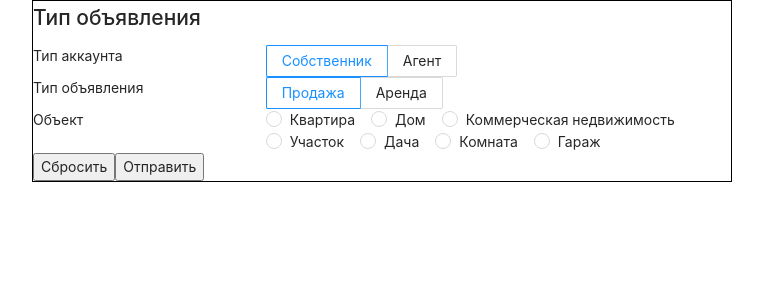
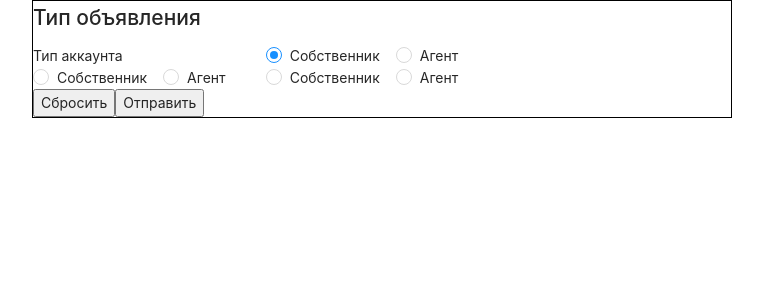
Before and after one commit to beks2995/form, a React (Create React App) app: page / in a window 1280 px wide. Shown: the top 300 px of the page, without its empty margins (23-786 px from the left). Built offline with nearby package versions, Linux system fonts and the light colour scheme.

Commit message:
code review 02.03

```diff
--- a/src/components/controllers/inputNumber/inputNumber.tsx
+++ b/src/components/controllers/inputNumber/inputNumber.tsx
@@ -6,8 +6,10 @@ import {IInputNumberProps} from "../../types/types";
 const InputNumber = ({name, control, min, max, label, m2}: IInputNumberProps) => {
     return (
         <Controller name={name} control={control} render={({field: {onChange, value}}) => (
+            // todo recreate styles without using inline-styles
             <div style={{maxWidth: '100px', display: 'flex', flexWrap: 'wrap'}}>
                 <IN type={'number'} min={min} max={max} onChange={onChange} value={value} style={{maxWidth: '70px'}}/>
+                {/* // todo recreate styles without using inline-styles */}
                 {m2 && <span style={{marginLeft: '4px'}}>м<sup>2</sup></span>}
                 {label && <span>{label}</span>}
             </div>
--- a/src/components/controllers/radioButton/radioButton.tsx
+++ b/src/components/controllers/radioButton/radioButton.tsx
@@ -1,9 +1,11 @@
+// TODO remove unuse variables
 import React, {VFC} from 'react';
 import {Radio} from "antd";
 import {Controller} from "react-hook-form";
 import {IRadioBtnsProps} from "../../types/types";
 
-const RadioButton = ({name, control, formData, btn}: IRadioBtnsProps) => {
+// TODO return type
+const RadioButton = ({name, control, formData, optionType = 'default'}: IRadioBtnsProps) => {
     return (
         <Controller
             name={name}
@@ -11,7 +13,7 @@ const RadioButton = ({name, control, formData, btn}: IRadioBtnsProps) => {
             render={({field: {onChange, value}}) => (
             <Radio.Group
                 options={formData}
-                optionType={btn ? "button" : "default"}
+                optionType={optionType}
                 className='radio-group-custom'
                 value={value}
                 onChange={(e) => onChange(e.target.value)} />
--- a/src/components/form/RentForm.tsx
+++ b/src/components/form/RentForm.tsx
@@ -15,6 +15,36 @@ import Plot from "./aboutForm/plot";
 import Room from "./aboutForm/room";
 import Garage from "./aboutForm/garage";
 
+// TODO any type // TODO return type
+// const DynamicForm = (watchBuilding: string, control: any) => {
+
+//     switch (watchBuilding) {
+//         case 'flat':
+//             return <FlatForm control={control}/>
+
+//         default:
+//             return;
+//     }
+
+//     return {watchBuilding[0] === 'flat'
+//     ? <FlatForm control={control}/>
+//     : watchBuilding[0] === 'house'
+//         ? <HouseForm control={control}/>
+//         : watchBuilding[0] === 'commercial'
+//             ? <Comercial control={control}/>
+//             : watchBuilding[0] === 'plot'
+//                 ? <Plot control={control}/>
+//                 : watchBuilding[0] === 'room'
+//                     ? <Room control={control}/>
+//                     : watchBuilding[0] === 'countryHouse'
+//                         ? <CountryHouse control={control}/>
+//                         : watchBuilding[0] === 'garage'
+//                             ? <Garage control={control}/>
+//                             : <> </>}
+// }
+
+
+
 const defaultValues = {
     AccType: 'owner',
     AdType: 'sell',
@@ -30,6 +60,7 @@ const RentForm = () => {
         reset,
         watch,
         control,
+        // todo remove unuse variable
         formState: {errors}
     }
         = useForm<TFormValues>({
@@ -48,14 +79,29 @@ const RentForm = () => {
             <form onSubmit={handleSubmit(onSubmit)}>
                 <Heading text={'Тип объявления'}/>
                 <div className='d-flex'>
-                    <InputLabel text={'Тип аккаунта'}/>
-                    <RadioButton name={'AccType'} control={control as ControlType} formData={formData.accType} btn/>
-                    <InputLabel text={'Тип объявления'}/>
-                    <RadioButton name={'AdType'} control={control as ControlType} formData={formData.adType} btn/>
-                    <InputLabel text={'Объект'}/>
-                    <RadioButton name={'Building'} control={control as ControlType} formData={formData.building}
-                                 btn={false}/>
+                    <InputLabel text='Тип аккаунта' />
+                    {
+                        [
+                            {
+                                name: 'AccType',
+                                formData: formData.accType,
+                                btn: true
+                            },
+                            {
+                                name: 'AdType',
+                                formData: formData.accType,
+                                btn: true
+                            },
+                            {
+                                name: 'Building',
+                                formData: formData.accType,
+                                btn: false
+                            },
+                        ].map(({name, formData, btn}) => <RadioButton name={name as any} control={control as ControlType} formData={formData} btn={btn}/>)
+                    }
+
                 </div>
+                {/* TODO refactor */}
                 {watchBuilding[0] === 'flat'
                     ? <FlatForm control={control}/>
                     : watchBuilding[0] === 'house'
--- a/src/components/form/aboutForm/comercial.tsx
+++ b/src/components/form/aboutForm/comercial.tsx
@@ -7,6 +7,7 @@ import formData from "../../formData/formData";
 import RadioButton from "../../controllers/radioButton/radioButton";
 import InputNumber from "../../controllers/inputNumber/inputNumber";
 
+// todo return type
 const Comercial = ({control}:IFormProps) => {
     return (
         <>
@@ -15,7 +16,7 @@ const Comercial = ({control}:IFormProps) => {
                 <InputLabel text={'Отопление'}/>
                 <Select name={'Heating'} control={control as ControlType} formData={formData.heating}/>
                 <InputLabel text={'Тип строения'}/>
-                <RadioButton name={'BuildingType'} control={control as ControlType} formData={formData.buildingType} btn/>
+                {/* <RadioButton name={'BuildingType'} control={control as ControlType} formData={formData.buildingType} btn/> */}
                 <InputLabel text={'Площадь'}/>
                 <div style={{display: 'flex'}}>
                     <InputNumber name={'Area_all'} control={control as ControlType} min={-4} max={10} label={'Общая'} m2/>
--- a/src/components/form/aboutForm/countryHouse.tsx
+++ b/src/components/form/aboutForm/countryHouse.tsx
@@ -7,6 +7,7 @@ import formData from "../../formData/formData";
 import RadioButton from "../../controllers/radioButton/radioButton";
 import InputNumber from "../../controllers/inputNumber/inputNumber";
 
+// TODO same flow
 const CountryHouse = ({control}: IFormProps) => {
     return (
         <>
--- a/src/components/form/aboutForm/flatForm.tsx
+++ b/src/components/form/aboutForm/flatForm.tsx
@@ -7,6 +7,7 @@ import InputLabel from "../../inputLabel/inputLabel";
 import Select from "../../controllers/select/select";
 import InputNumber from "../../controllers/inputNumber/inputNumber";
 
+// TODO flow
 const FlatForm = ({  control}: IFormProps) => {
     return (
         <>
--- a/src/components/form/aboutForm/garage.tsx
+++ b/src/components/form/aboutForm/garage.tsx
@@ -1,3 +1,4 @@
+// todo unuse variables
 import React from 'react';
 import Heading from "../../heading/heading";
 import InputLabel from "../../inputLabel/inputLabel";
@@ -6,7 +7,7 @@ import {ControlType, IFormProps} from "../../types/types";
 import formData from "../../formData/formData";
 import RadioButton from "../../controllers/radioButton/radioButton";
 import InputNumber from "../../controllers/inputNumber/inputNumber";
-
+// TODO flow
 const Garage = ({control}: IFormProps) => {
     return (
         <>
--- a/src/components/form/aboutForm/plot.tsx
+++ b/src/components/form/aboutForm/plot.tsx
@@ -1,6 +1,7 @@
 import React from 'react';
 import Heading from "../../heading/heading";
 import InputLabel from "../../inputLabel/inputLabel";
+// todo FLOW
 import Select from "../../controllers/select/select";
 import {ControlType, IFormProps} from "../../types/types";
 import formData from "../../formData/formData";
--- a/src/components/form/aboutForm/room.tsx
+++ b/src/components/form/aboutForm/room.tsx
@@ -7,6 +7,7 @@ import formData from "../../formData/formData";
 import RadioButton from "../../controllers/radioButton/radioButton";
 import InputNumber from "../../controllers/inputNumber/inputNumber";
 
+// todo flow
 const Room = ({control}: IFormProps) => {
     return (
         <>
--- a/src/components/heading/heading.tsx
+++ b/src/components/heading/heading.tsx
@@ -1,10 +1,15 @@
+// todo  remove unuse variables
 import React from 'react';
 
+// todo naming
 interface Interface {
     text: string
 }
+
+// TODO return type
 const Heading = ({text}: Interface) => {
     return (
+        // TODO why <></>
         <>
           <h2>{text}</h2>
         </>
--- a/src/components/inputLabel/inputLabel.tsx
+++ b/src/components/inputLabel/inputLabel.tsx
@@ -1,10 +1,14 @@
 import React from 'react';
 
-interface Interface {
-    text: string
-}
+// todo naming - type
+// interface Interface {
+//     text: string
+// }
 
-const InputLabel = ({text}:Interface) => {
+// return type
+// const InputLabel: React.FC = (props) => <label className='input-label'>{props.children}</label>;
+// // return type
+const InputLabel: React.FC<{text: string}> = ({text}) => {
     return (
         <label className='input-label'>
             {text}
--- a/src/components/types/types.ts
+++ b/src/components/types/types.ts
@@ -8,6 +8,7 @@ interface IRadioBtnsProps {
     control: ControlType,
     formData: CheckboxOptionType[],
     btn: boolean,
+    optionType?: 'default' | 'button',
 }
 interface ISelectProps {
     name: keyof TFormValues,
@@ -20,8 +21,9 @@ interface IInputNumberProps {
     min: number,
     max: number,
     label: string,
-    m2: boolean
+    m2: boolean // pls use understadable namings
 }
+
 // TODO
 // interface IFormDataProps {
 //     name: FormNames,
```
Also changed, not shown: 1 other file (tests, documents, lock files or other folders).
